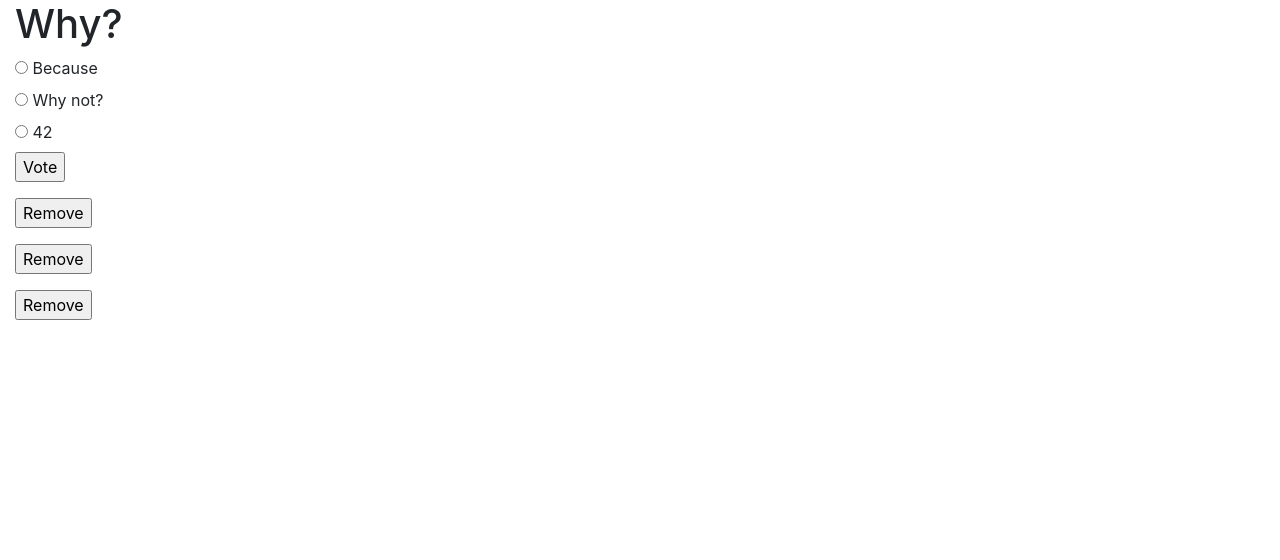
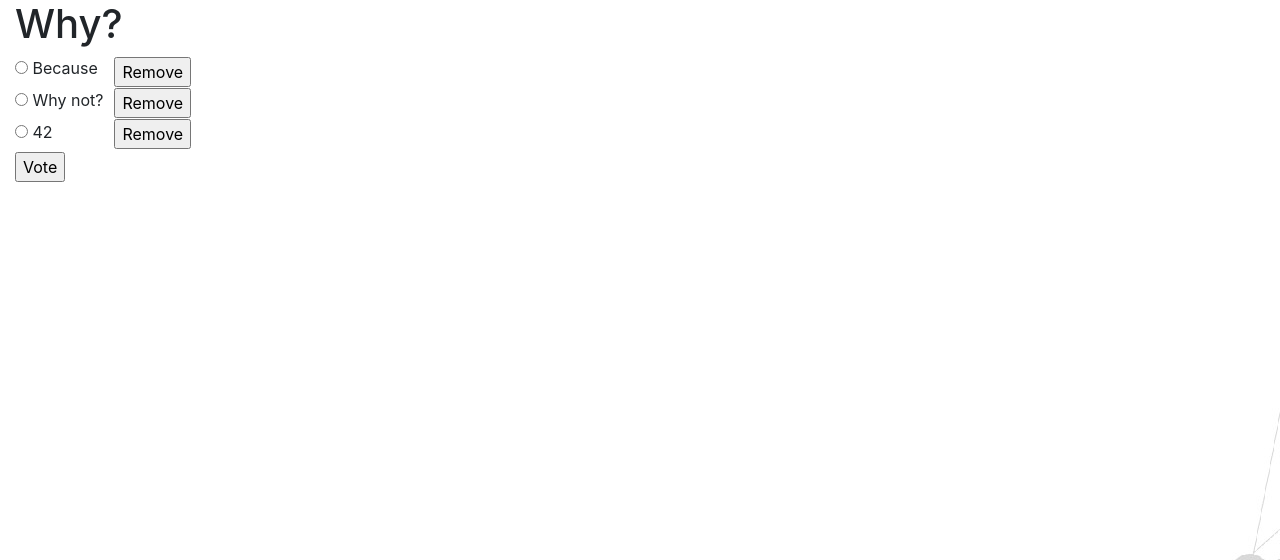
Before and after one commit to CMSC-291/cmsc291-sp2020-assignment-4-mnissly, a Django app: page /polls/6/ in a window 1280 px wide. Shown: the top 560 px of the page. Run offline with Django 3.2, Linux system fonts and the light colour scheme; data comes from the database, SQL or seed files in the repository; both versions use the stored data as it was after the commit; some libraries are stand-ins or nearby versions.

Commit message:
bs html formatting

```diff
--- a/mysite/polls/templates/polls/detail.html
+++ b/mysite/polls/templates/polls/detail.html
@@ -1,14 +1,16 @@
- <link rel="stylesheet" href="https://maxcdn.bootstrapcdn.com/bootstrap/4.0.0/css/bootstrap.min.css"
+{% load static %}
+<link rel="stylesheet" href="https://maxcdn.bootstrapcdn.com/bootstrap/4.0.0/css/bootstrap.min.css"
           integrity="sha384-Gn5384xqQ1aoWXA+058RXPxPg6fy4IWvTNh0E263XmFcJlSAwiGgFAW/dAiS6JXm" crossorigin="anonymous">
     <script src="https://maxcdn.bootstrapcdn.com/bootstrap/4.0.0/js/bootstrap.min.js"
             integrity="sha384-JZR6Spejh4U02d8jOt6vLEHfe/JQGiRRSQQxSfFWpi1MquVdAyjUar5+76PVCmYl"
             crossorigin="anonymous"></script>
+ <link rel="stylesheet" type="text/css" href="{% static 'polls/style.css' %}">
 <div class="container-fluid">
 <h1>{{ question.question_text }}</h1>
 </div>
-<div>
-<div class="col">
 {% if error_message %}<p><strong>{{ error_message }}</strong></p>{% endif %}
+ <div class="container-fluid">
+     <div style="float: left">
 <form action="{% url 'polls:vote' question.id %}" method="post">
 {% csrf_token %}
 {% for choice in question.choice_set.all %}
@@ -18,9 +20,9 @@
 <input type="submit" value="Vote">
 </form>
 </div>
- <div class="col-auto">
+ <div style="float: left; margin-left: 10px;">
  {% for choice in question.choice_set.all %}
- <form action="{% url 'polls:remove_choice' choice.id %}">
+ <form action="{% url 'polls:remove_choice' choice.id %}" method="post" style="margin: 1px">
      {% csrf_token %}
      <input type="submit" name="remove" value="Remove"/>
  </form>
--- a/mysite/polls/templates/polls/results.html
+++ b/mysite/polls/templates/polls/results.html
@@ -1,8 +1,10 @@
-< <link rel="stylesheet" href="https://maxcdn.bootstrapcdn.com/bootstrap/4.0.0/css/bootstrap.min.css"
+{% load static %}
+<link rel="stylesheet" href="https://maxcdn.bootstrapcdn.com/bootstrap/4.0.0/css/bootstrap.min.css"
           integrity="sha384-Gn5384xqQ1aoWXA+058RXPxPg6fy4IWvTNh0E263XmFcJlSAwiGgFAW/dAiS6JXm" crossorigin="anonymous">
     <script src="https://maxcdn.bootstrapcdn.com/bootstrap/4.0.0/js/bootstrap.min.js"
             integrity="sha384-JZR6Spejh4U02d8jOt6vLEHfe/JQGiRRSQQxSfFWpi1MquVdAyjUar5+76PVCmYl"
             crossorigin="anonymous"></script>
+<link rel="stylesheet" type="text/css" href="{% static 'polls/style.css' %}">
 <h1>{{ question.question_text }}</h1>
 
 <ul>
--- a/mysite/polls/views.py
+++ b/mysite/polls/views.py
@@ -53,14 +53,14 @@ def vote(request, question_id):
         return HttpResponseRedirect(reverse('polls:results', args=(question.id,)))
 
 
-def remove_question(request, question_id):
+def remove_question(question_id):
     question = get_object_or_404(Question, pk=question_id)
     question.delete()
     return HttpResponseRedirect(reverse('polls:index'))
 
 
-def remove_choice(request, choice_id, question_id):
-    choice = get_object_or_404(Choice, pk=choice_id)
+def remove_choice(request, question_id):
+    choice = get_object_or_404(Choice, pk=request.POST['choice'])
     question = get_object_or_404(Question, pk=question_id)
     choice.delete()
     return HttpResponseRedirect(reverse('polls:details', args=(question.id,)))
```
Also changed, not shown: mysite/db.sqlite3, mysite/polls/static/polls/style.css (line endings or trailing spaces).
